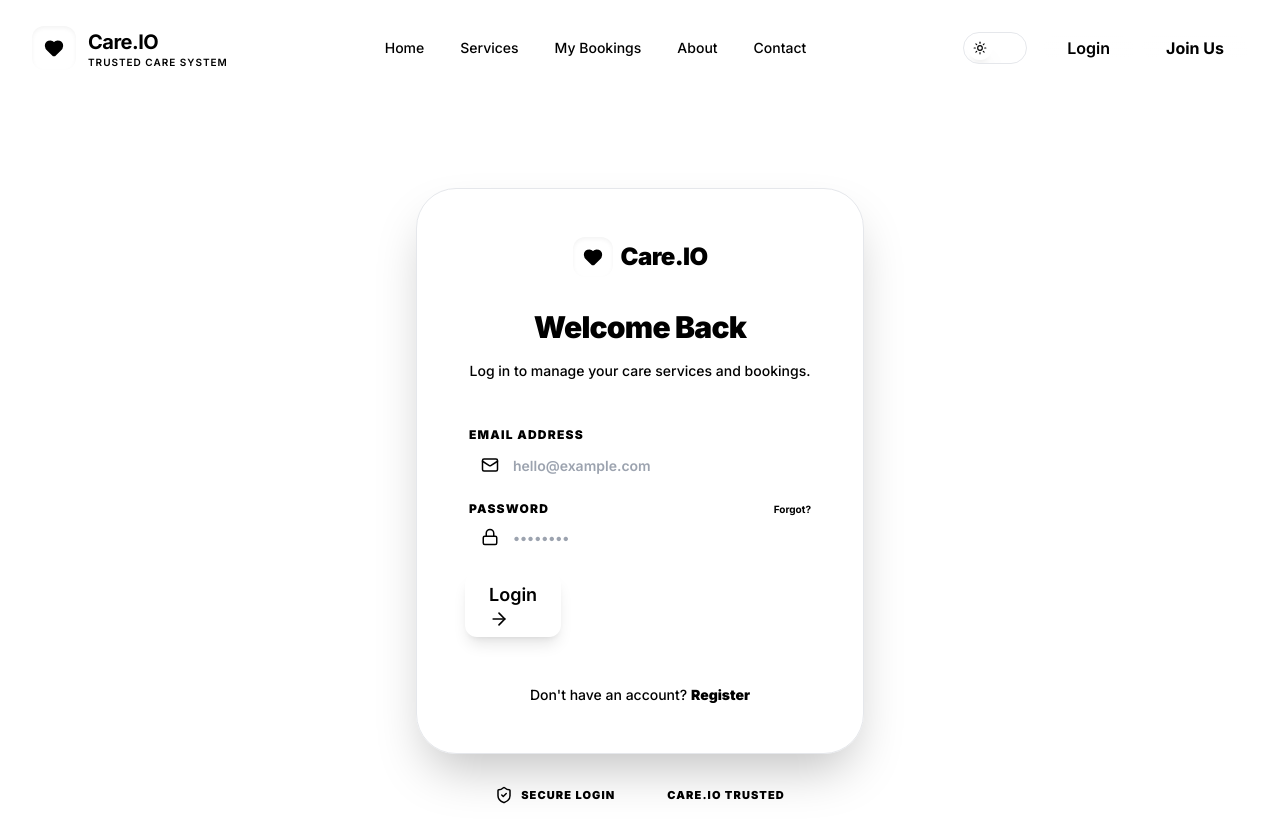
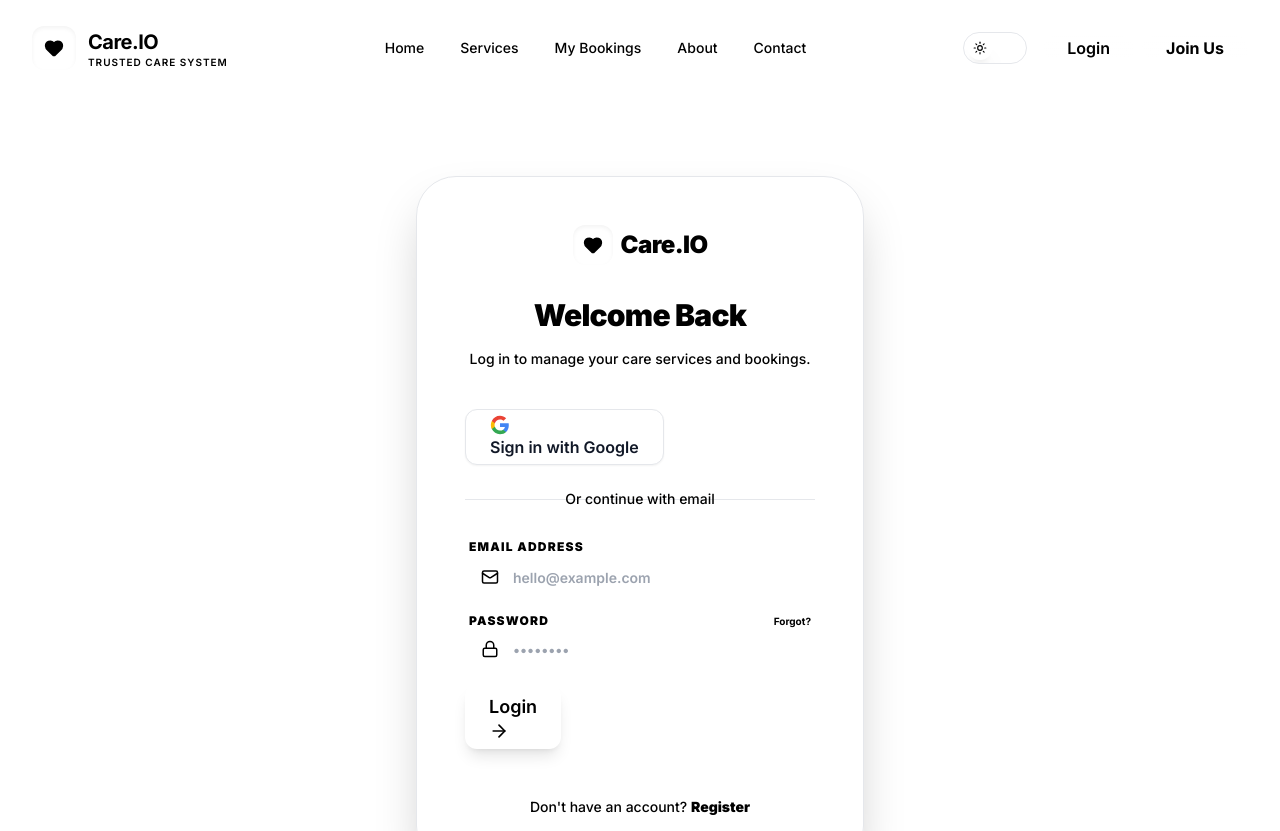
Before and after one commit to JoyChanda/Care.io, a Next.js app: page /auth/login in a window 1280 px wide. Shown: the top 831 px of the page. Built offline with nearby package versions, Linux system fonts and the light colour scheme.

Commit message:
fixed the api callback functionk

```diff
--- /dev/null
+++ b/src/app/api/auth/[...nextauth]/route.ts
@@ -0,0 +1,53 @@
+import NextAuth from "next-auth";
+import GoogleProvider from "next-auth/providers/google";
+import CredentialsProvider from "next-auth/providers/credentials";
+
+const handler = NextAuth({
+  providers: [
+    GoogleProvider({
+      clientId: process.env.GOOGLE_CLIENT_ID!,
+      clientSecret: process.env.GOOGLE_CLIENT_SECRET!,
+    }),
+    CredentialsProvider({
+      name: "Credentials",
+      credentials: {
+        email: { label: "Email", type: "email" },
+        password: { label: "Password", type: "password" }
+      },
+      async authorize(credentials) {
+        // Add your own logic here to validate credentials
+        // This is a placeholder - replace with actual authentication
+        if (credentials?.email && credentials?.password) {
+          // Simulate user lookup
+          const user = {
+            id: "1",
+            name: "User",
+            email: credentials.email,
+          };
+          return user;
+        }
+        return null;
+      }
+    })
+  ],
+  pages: {
+    signIn: "/auth/login",
+  },
+  callbacks: {
+    async jwt({ token, user }) {
+      if (user) {
+        token.id = user.id;
+      }
+      return token;
+    },
+    async session({ session, token }) {
+      if (session.user) {
+        session.user.id = token.id as string;
+      }
+      return session;
+    },
+  },
+  secret: process.env.NEXTAUTH_SECRET,
+});
+
+export { handler as GET, handler as POST };
--- a/src/app/auth/login/page.tsx
+++ b/src/app/auth/login/page.tsx
@@ -14,6 +14,8 @@ import {
 } from "lucide-react";
 import { motion, AnimatePresence } from "framer-motion";
 
+import { signIn } from "next-auth/react";
+
 export default function LoginPage() {
   const router = useRouter();
   const [error, setError] = useState("");
@@ -24,32 +26,35 @@ export default function LoginPage() {
   const [email, setEmail] = useState("");
   const [password, setPassword] = useState("");
 
+  const handleGoogleLogin = () => {
+    setIsLoading(true);
+    signIn("google", { callbackUrl: "/" });
+  };
+
   const handleLogin = async (e: React.FormEvent) => {
     e.preventDefault();
     setError("");
     setIsLoading(true);
 
     try {
-      // Backend API call placeholder
-      console.log("Logging in user:", { email, password });
+      const result = await signIn("credentials", {
+        redirect: false,
+        email,
+        password,
+      });
 
-      // Simulate API delay for premium feel
-      await new Promise(resolve => setTimeout(resolve, 1500));
+      if (result?.error) {
+        setError("Invalid email or password");
+        setIsLoading(false);
+        return;
+      }
 
       setSuccess(true);
-
-      // Requirement Match: router.back() or redirect
       setTimeout(() => {
-        // We'll use router.back() as requested, but fall back to "/" if history is empty
-        if (window.history.length > 1) {
-          router.back();
-        } else {
-          router.push("/");
-        }
+        router.push("/");
       }, 1000);
     } catch (err) {
-      setError("Invalid email or password. Please try again.");
-    } finally {
+      setError("Login failed");
       setIsLoading(false);
     }
   };
@@ -101,7 +106,43 @@ export default function LoginPage() {
                 <p className="text-base-content/60">Redirecting you to your previous page...</p>
               </motion.div>
             ) : (
-              <form key="form" onSubmit={handleLogin} className="space-y-6">
+              <div className="space-y-6">
+                {/* Social Login */}
+                <button
+                  onClick={handleGoogleLogin}
+                  className="btn btn-block h-14 bg-white hover:bg-gray-50 text-gray-900 border border-gray-200 rounded-2xl gap-3 shadow-sm hover:shadow-md transition-all normal-case font-bold text-base"
+                >
+                  <svg className="h-5 w-5" viewBox="0 0 24 24">
+                    <path
+                      d="M22.56 12.25c0-.78-.07-1.53-.2-2.25H12v4.26h5.92c-.26 1.37-1.04 2.53-2.21 3.31v2.77h3.57c2.08-1.92 3.28-4.74 3.28-8.09z"
+                      fill="#4285F4"
+                    />
+                    <path
+                      d="M12 23c2.97 0 5.46-.98 7.28-2.66l-3.57-2.77c-.98.66-2.23 1.06-3.71 1.06-2.86 0-5.29-1.93-6.16-4.53H2.18v2.84C3.99 20.53 7.7 23 12 23z"
+                      fill="#34A853"
+                    />
+                    <path
+                      d="M5.84 14.09c-.22-.66-.35-1.36-.35-2.09s.13-1.43.35-2.09V7.07H2.18C1.43 8.55 1 10.22 1 12s.43 3.45 1.18 4.93l2.85-2.22.81-.62z"
+                      fill="#FBBC05"
+                    />
+                    <path
+                      d="M12 5.38c1.62 0 3.06.56 4.21 1.64l3.15-3.15C17.45 2.09 14.97 1 12 1 7.7 1 3.99 3.47 2.18 7.07l3.66 2.84c.87-2.6 3.3-4.53 6.16-4.53z"
+                      fill="#EA4335"
+                    />
+                  </svg>
+                  Sign in with Google
+                </button>
+
+                <div className="relative">
+                  <div className="absolute inset-0 flex items-center">
+                    <div className="w-full border-t border-base-200"></div>
+                  </div>
+                  <div className="relative flex justify-center text-sm">
+                    <span className="px-2 bg-base-100 text-base-content/40 font-medium">Or continue with email</span>
+                  </div>
+                </div>
+
+                <form key="form" onSubmit={handleLogin} className="space-y-6">
                 {/* Email */}
                 <div className="space-y-2">
                   <label className="text-xs font-black uppercase tracking-widest text-base-content/40 px-1">Email Address</label>
@@ -172,7 +213,8 @@ export default function LoginPage() {
                     </Link>
                   </p>
                 </div>
-              </form>
+                </form>
+              </div>
             )}
           </AnimatePresence>
         </div>
--- a/src/app/booking/[service_id]/page.tsx
+++ b/src/app/booking/[service_id]/page.tsx
@@ -14,6 +14,7 @@ import {
 } from "lucide-react";
 import Link from "next/link";
 import { motion, AnimatePresence } from "framer-motion";
+import { useSession } from "next-auth/react";
 import { loadStripe } from "@stripe/stripe-js";
 import { Elements } from "@stripe/react-stripe-js";
 import CheckoutForm from "@/components/CheckoutForm";
@@ -33,20 +34,18 @@ type Props = {
 export default function BookingPage({ params }: Props) {
   const router = useRouter();
   const { service_id } = use(params);
+  const { data: session, status } = useSession();
 
   // Requirement Match: Auth Guard
   useEffect(() => {
-    // Check for "isLoggedIn" or "token" in localStorage/cookies
-    // For this simulation, we'll check a simulated flag
-    const checkAuth = () => {
-      const user = localStorage.getItem("user");
-      if (!user) {
-        // Not logged in -> Redirect to login
-        router.push("/auth/login");
-      }
-    };
-    checkAuth();
-  }, [router]);
+    if (status === "unauthenticated") {
+      router.push("/auth/login");
+    }
+  }, [status, router]);
+
+  if (status === "loading") {
+    return <div className="min-h-screen flex items-center justify-center"><span className="loading loading-spinner loading-lg text-primary"></span></div>;
+  }
 
   const [days, setDays] = useState(1);
   const [division, setDivision] = useState("");
--- a/src/app/layout.tsx
+++ b/src/app/layout.tsx
@@ -10,6 +10,8 @@ export const metadata = {
   description: "Safe, reliable, and professional baby care, elderly care, and home care services.",
 };
 
+import AuthProvider from "./providers/AuthProvider";
+
 export default function RootLayout({
   children,
 }: {
@@ -18,11 +20,13 @@ export default function RootLayout({
   return (
     <html lang="en" suppressHydrationWarning className={inter.className}>
       <body className="antialiased bg-base-100 text-base-content min-h-screen flex flex-col">
-        <ThemeProviders>
-          <LayoutWrapper>
-            {children}
-          </LayoutWrapper>
-        </ThemeProviders>
+        <AuthProvider>
+          <ThemeProviders>
+            <LayoutWrapper>
+              {children}
+            </LayoutWrapper>
+          </ThemeProviders>
+        </AuthProvider>
       </body>
     </html>
   );
--- /dev/null
+++ b/src/app/providers/AuthProvider.tsx
@@ -0,0 +1,7 @@
+"use client";
+
+import { SessionProvider } from "next-auth/react";
+
+export default function AuthProvider({ children }: { children: React.ReactNode }) {
+  return <SessionProvider>{children}</SessionProvider>;
+}
```
